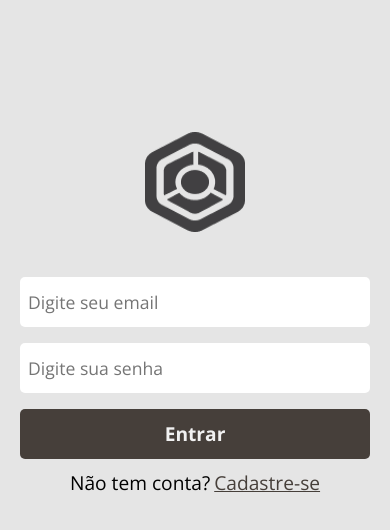
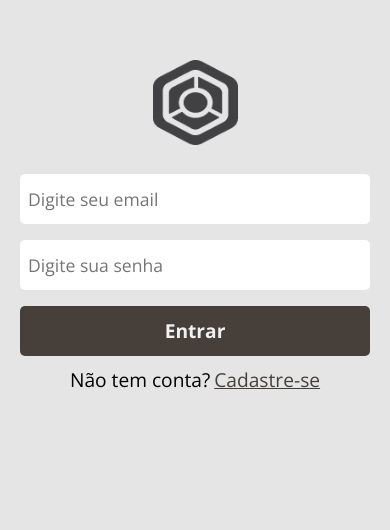
Before and after one commit to Juliana-24/Projeto_Interdisciplinar_4, a React (Vite) app: page / in a window 390 px wide. Shown: the part 112-642 px from the top of the page. Built offline with nearby package versions, Linux system fonts and the light colour scheme.

Commit message:
tela de login e tela de cadastro responsiva

```diff
--- a/src/pages/Cadastro/styles.css
+++ b/src/pages/Cadastro/styles.css
@@ -72,3 +72,13 @@
   color: #463f3a;
   margin-left: 4px;
 }
+@media (max-width: 355px) {
+  .container .containerCadastro .containerInicio .containerLogo {
+    width: 85px;
+    height: 85px;
+    margin-top: 0;
+  }
+  .container .containerCadastro .containerInicio h1 {
+    font-size: 2.1rem;
+  }
+}
--- a/src/pages/Login/styles.css
+++ b/src/pages/Login/styles.css
@@ -81,3 +81,11 @@
   color: #463f3a;
   margin-left: 4px;
 }
+@media (max-width: 450px) {
+  .container .containerLogin .containerLogo {
+    width: 85px;
+    height: 85px;
+    margin-bottom: 1.8rem;
+    margin-top: 0;
+  }
+}
```
